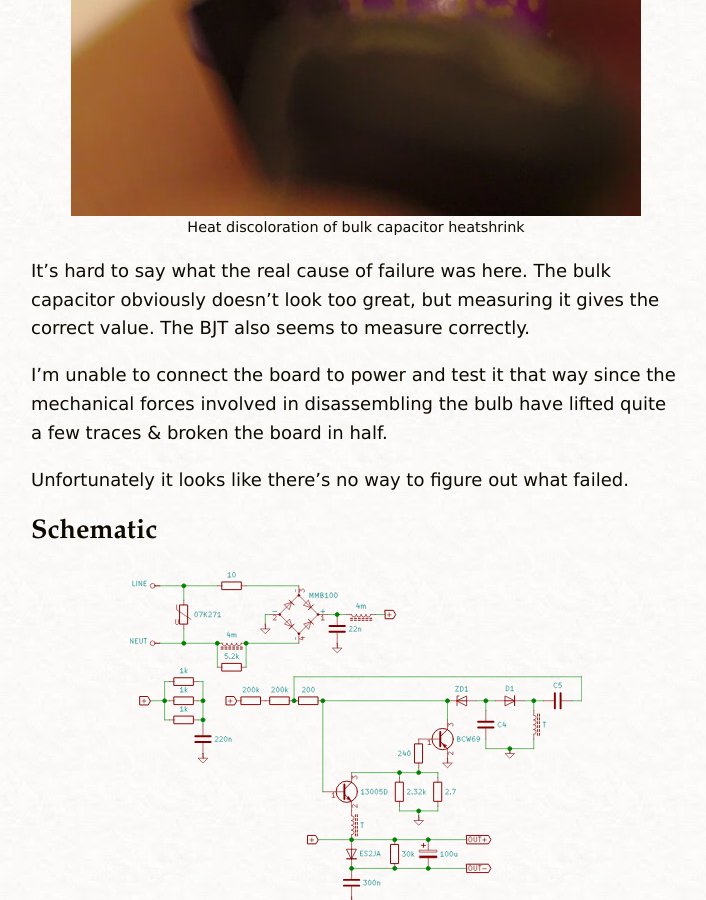
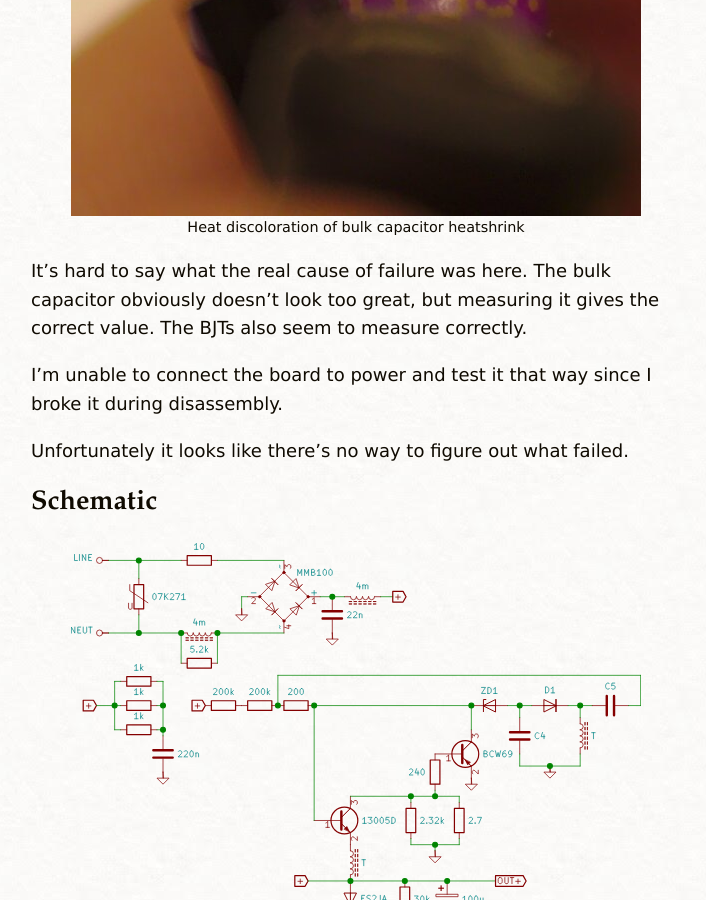
Before and after one commit to flaviut/flaviut.github.io, a Jekyll site: the page built from _posts/2019-04-02-failed-led-teardown.md, in a window 1280 px wide and 900 px high, scrolled down 4917 px. Shown: the whole window, without its empty margins (284-990 px from the left). Built offline with Jekyll 4.4.1, drawn with Linux system fonts in a browser that asks for light colours.

Commit message:
Fix typos

```diff
--- a/_posts/2019-04-02-failed-led-teardown.md
+++ b/_posts/2019-04-02-failed-led-teardown.md
@@ -52,11 +52,10 @@
 
 It's hard to say what the real cause of failure was here. The bulk capacitor
 obviously doesn't look too great, but measuring it gives the correct value. The
-BJT also seems to measure correctly.
+BJTs also seem to measure correctly.
 
-I'm unable to connect the board to power and test it that way since the
-mechanical forces involved in disassembling the bulb have lifted quite a few
-traces & broken the board in half.
+I'm unable to connect the board to power and test it that way since I broke it
+during disassembly.
 
 Unfortunately it looks like there's no way to figure out what failed.
 
```
Also changed, not shown: Gemfile.lock, assets/images/2019-04-02-failed-led-teardown/schematic/schematic.svg.
